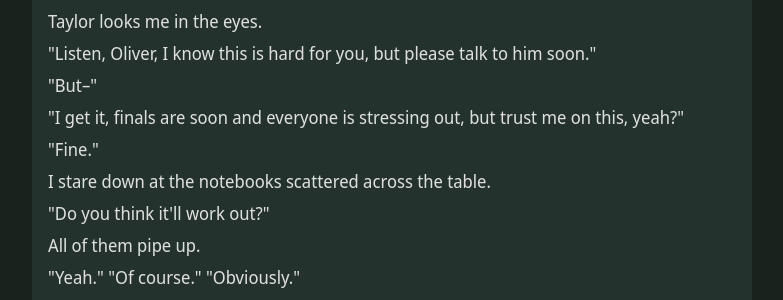
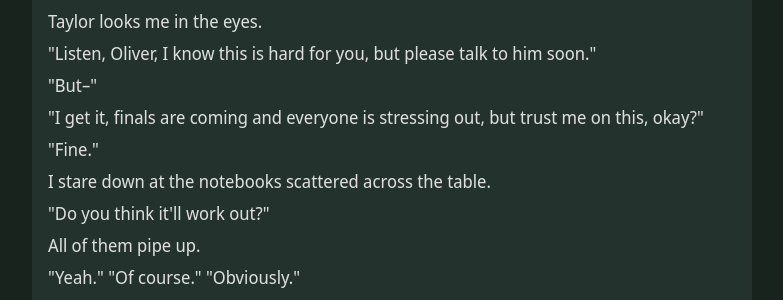
Before and after one commit to SanguineChameleon/sanguinechameleon.github.io, a Jekyll site: the page built from _posts/2025-11-16-unreadable.md, in a window 1280 px wide and 900 px high, scrolled down 17304 px. Shown: the part 155-455 px from the top of the window, without its empty margins (248-1031 px from the left). Built offline with Jekyll 4.4.1, drawn with Linux system fonts in a browser that asks for light colours.

Commit message:
Update "Unreadable"

```diff
--- a/_posts/2025-11-16-unreadable.md
+++ b/_posts/2025-11-16-unreadable.md
@@ -1107,7 +1107,7 @@ Taylor looks me in the eyes.
 
 "But--"
 
-"I get it, finals are soon and everyone is stressing out, but trust me on this, yeah?"
+"I get it, finals are coming and everyone is stressing out, but trust me on this, okay?"
 
 "Fine."
 
```
